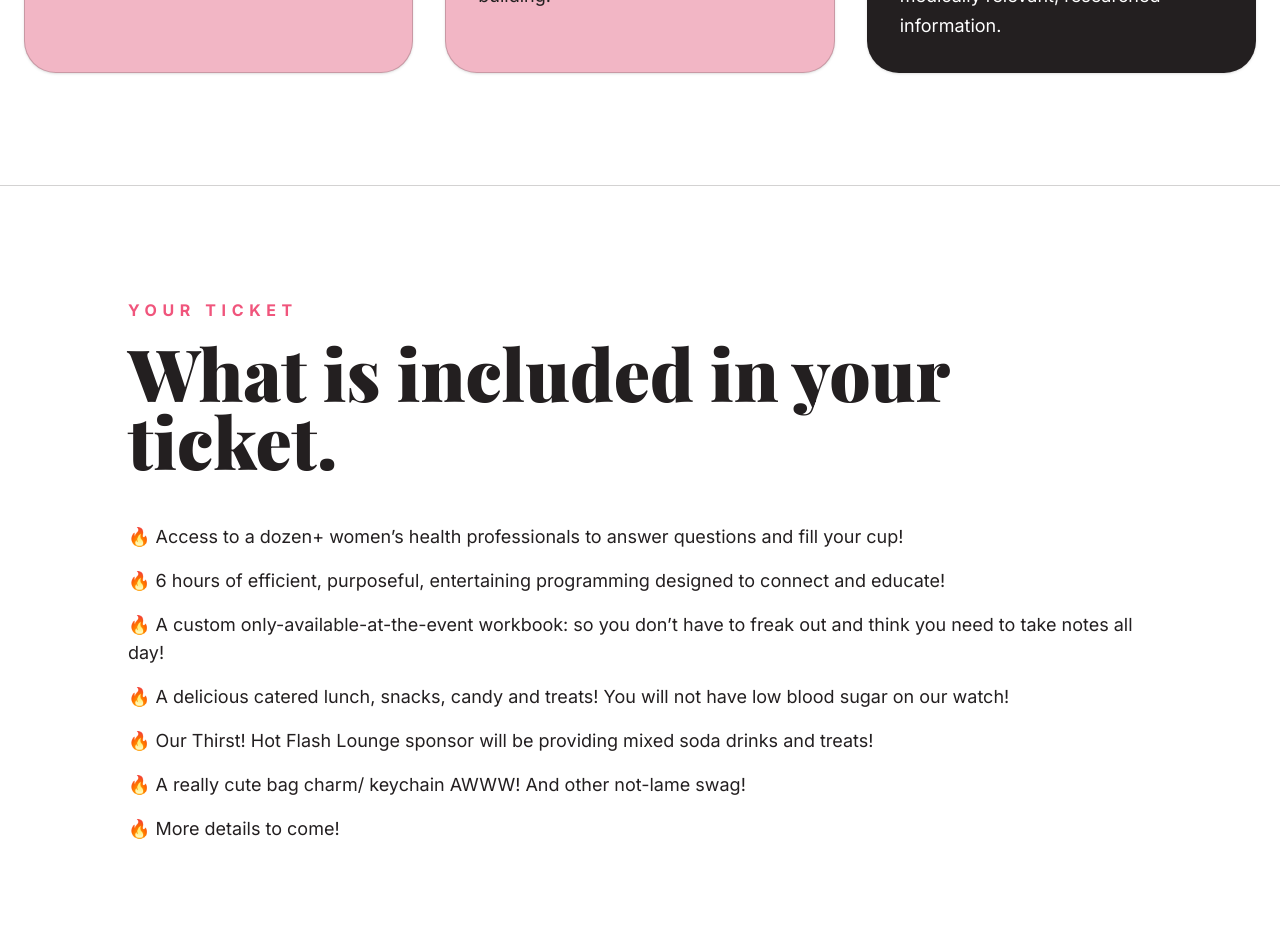
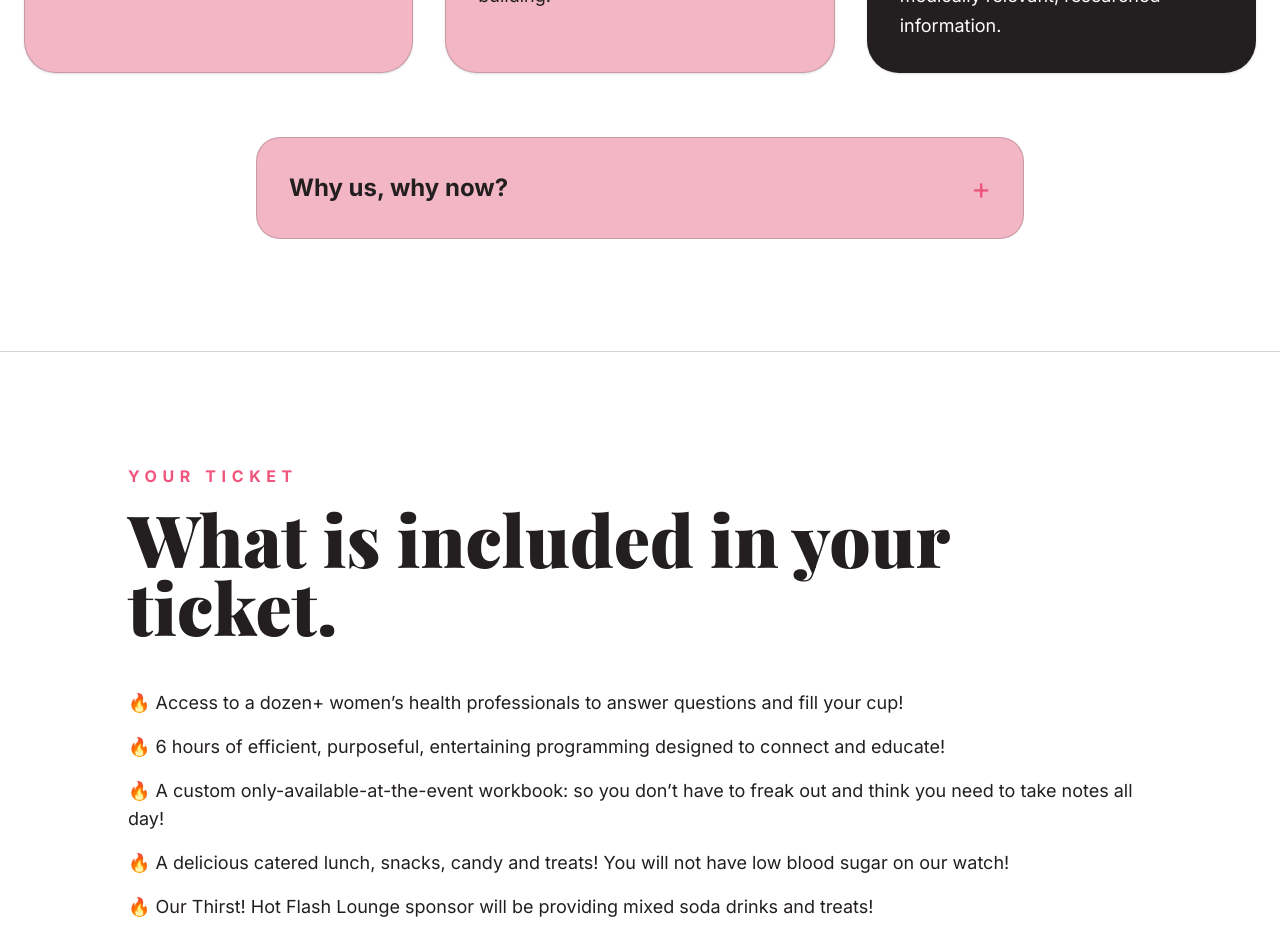
Before and after one commit to sheenawhittier/menofest-site, a Next.js app: page / in a window 1280 px wide. Shown: the part 6080-7014 px from the top of the page. Built offline with nearby package versions, Linux system fonts and the light colour scheme; a web font is replaced by a local one.

Commit message:
Update page.tsx

```diff
--- a/app/page.tsx
+++ b/app/page.tsx
@@ -43,6 +43,7 @@
   const [daysLeft, setDaysLeft] = useState(0);
   const [menuOpen, setMenuOpen] = useState(false);
   const [openFaq, setOpenFaq] = useState<number | null>(0);
+  const [whyOpen, setWhyOpen] = useState(false);
 
   useEffect(() => {
     const updateCountdown = () => {
@@ -403,6 +404,31 @@
               </div>
             ))}
           </div>
+
+          <div className="max-w-3xl mx-auto mt-16">
+            <div className="bg-[#f2b6c5] rounded-[1.5rem] border border-[#231f20]/20 overflow-hidden">
+              <button
+                type="button"
+                onClick={() => setWhyOpen(!whyOpen)}
+                className="w-full text-left p-6 md:p-8 flex justify-between gap-6 items-center"
+              >
+                <span className="text-xl md:text-2xl font-bold">Why us, why now?</span>
+                <span className="text-3xl text-[#f0557c]">{whyOpen ? "−" : "+"}</span>
+              </button>
+
+              {whyOpen && (
+                <div className="px-6 md:px-8 pb-8 text-lg leading-relaxed text-[#231f20]/80 space-y-4">
+                  <p>For this conference we will be hosting speakers and information from sources we personally trust and believe to have the most-up-to-date, medically relevant, researched information. Big pharma doesn’t have all the answers, and neither does the witch-doctor. However, we believe in the lived experiences of women. And we know it takes ALL OF THE THINGS to find wellness.</p>
+                  <p>While we can’t promise to have every answer, we are committed to helping women GET MORE ANSWERS about their health. We are beyond confident we’re more trustworthy than your favorite Tik-Tok account and more current than your GYNO.</p>
+                  <p className="font-bold text-[#231f20] uppercase tracking-[0.1em]">WHY US, WHY NOW?</p>
+                  <p>As Aimee (now 50) began to face her own menopause symptoms, she, at the time a labor and delivery nurse, could not believe the lack of resources and information available to her, IN HER OWN FIELD.</p>
+                  <p>Alison (42) has spent her entire adult life looking doctors and practitioners in the eye expressing severe mental and hormonal health problems to mostly have them suggest, “Have you tried taking birth control?” YES, AND IT DOES NOT HELP.</p>
+                  <p>Disheartened by lots of unnecessary suffering, and frustrated that after-the-fact, so many simple solutions were and ARE available, Aimee and Alison have decided that the best thing they could do is:</p>
+                  <p className="font-bold text-[#231f20]">GET THE INFORMATION TO THE WOMEN. AND THE WOMEN WILL SAVE THE WORLD.</p>
+                </div>
+              )}
+            </div>
+          </div>
         </div>
       </section>
 
```
